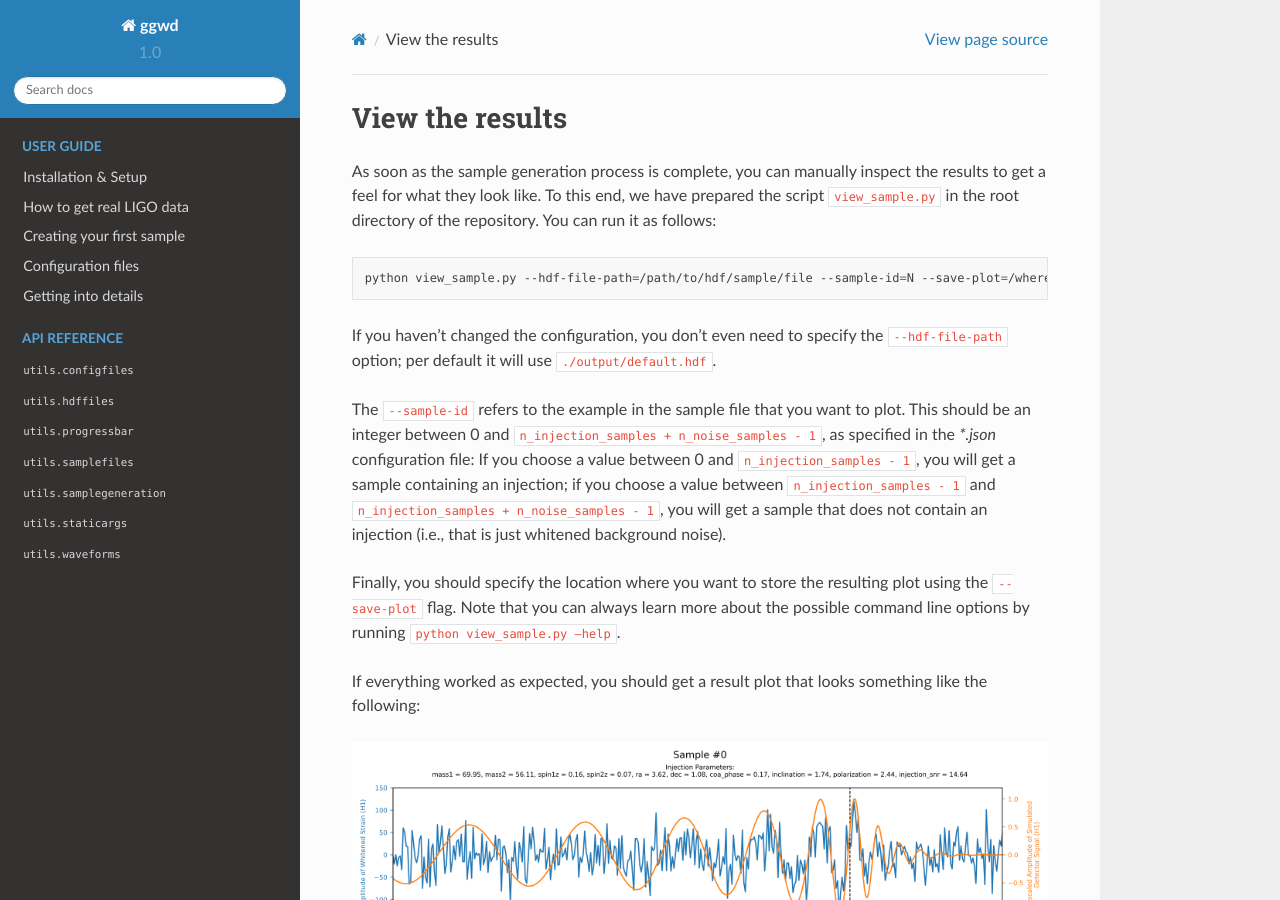
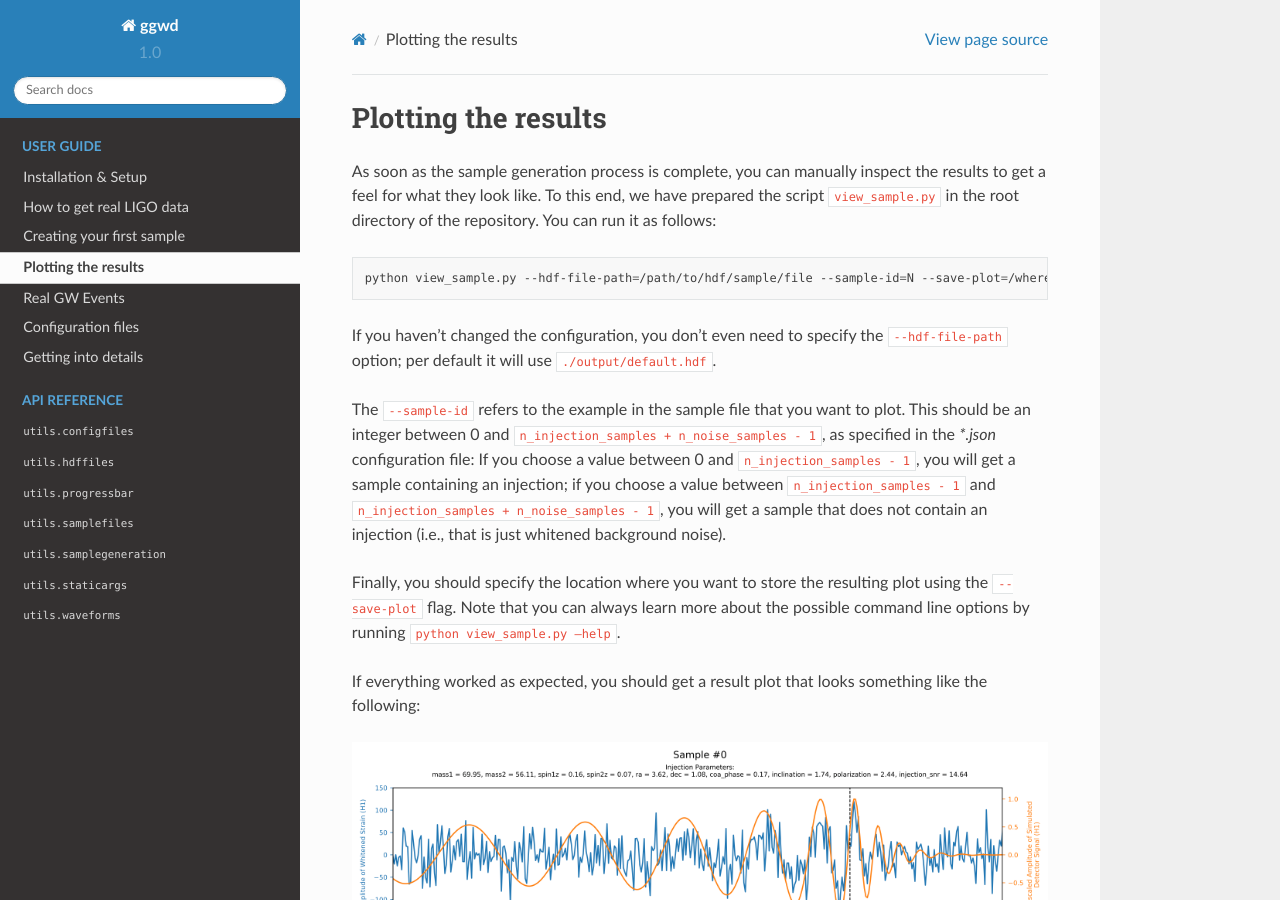
Before and after one commit to timothygebhard/ggwd, a Sphinx documentation site: the page built from docs/userguide/plot-results.rst, in a window 1280 px wide and 900 px high. Built offline with Sphinx 7.4.7 and the Read the Docs theme 2.0.0, drawn with Linux system fonts in a browser that asks for light colours; pages that are not in the unit, such as notebooks, are missing from menus.

Commit message:
Updated documentation.

```diff
--- a/docs/index.rst
+++ b/docs/index.rst
@@ -40,7 +40,8 @@ process of generationg synthetic GW data.
    userguide/setup
    userguide/get-data
    userguide/sample-creation
-   userguide/inspect-results
+   userguide/plot-results
+   userguide/real-events
    userguide/configfiles
    userguide/details
 
--- a/docs/userguide/plot-results.rst
+++ b/docs/userguide/plot-results.rst
@@ -1,7 +1,7 @@
-.. _view-results:
+.. _plot-results:
 
-View the results
-================
+Plotting the results
+====================
 
 As soon as the sample generation process is complete, you can manually inspect
 the results to get a feel for what they look like.
```
Also changed, not shown: docs/userguide/real-events.rst (added, +58 -0 lines), docs/userguide/images/GW150914.png (added).
